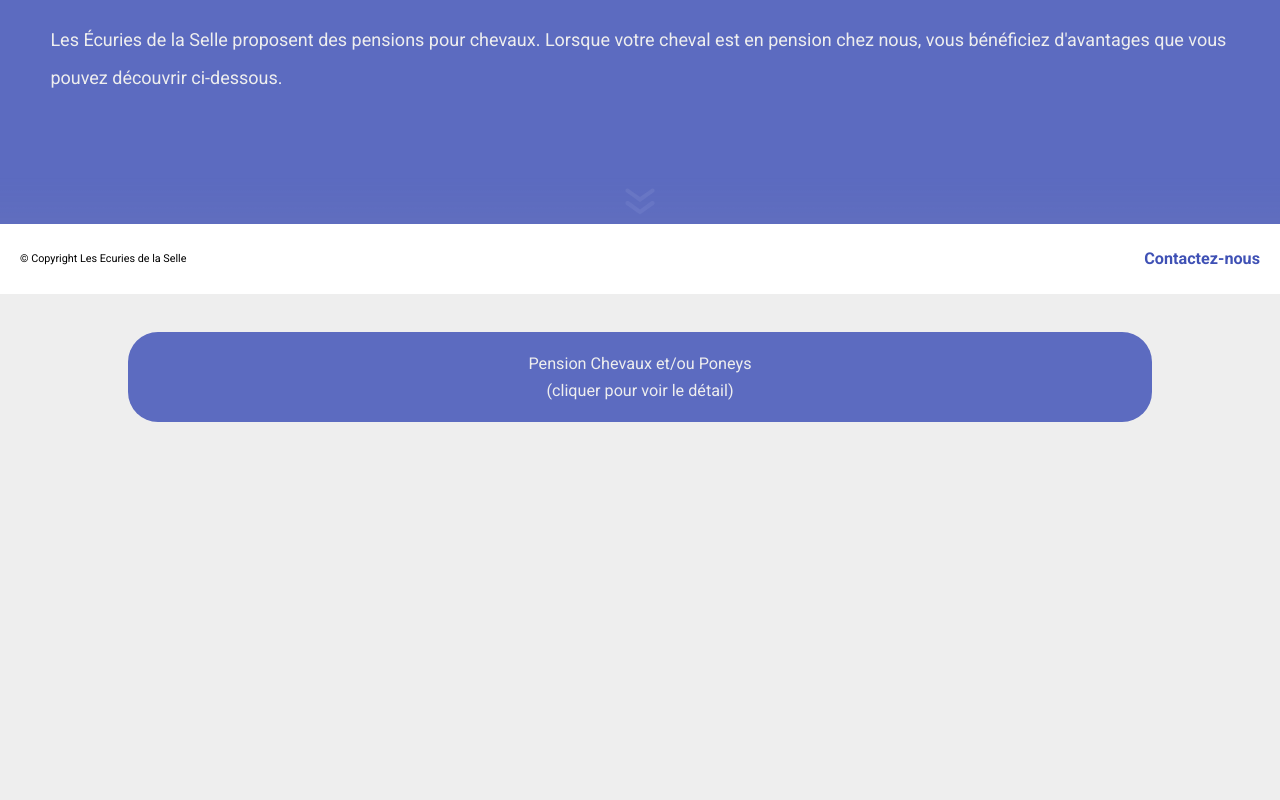
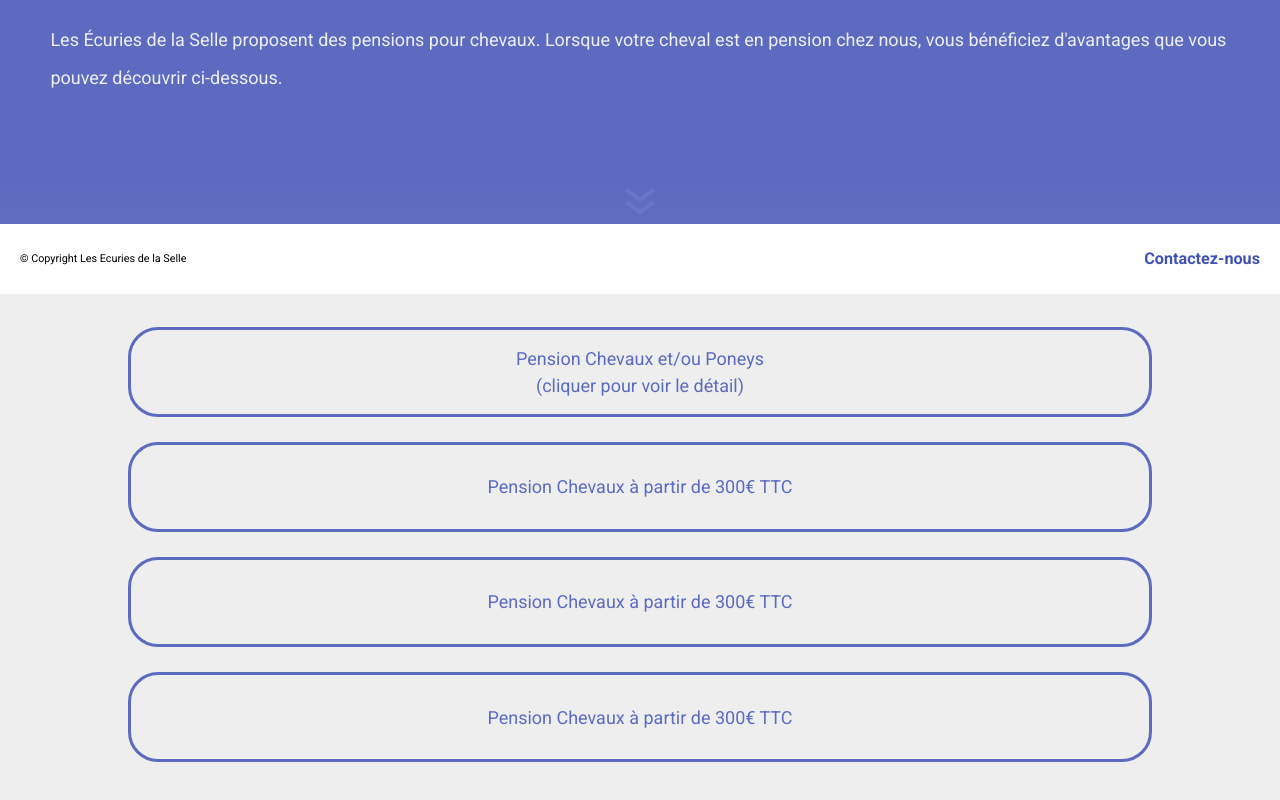
Before and after one commit to GoutteDooo/Site_Ecurie, a React (Vite) app: page /proprietaires in a window 1280 px wide. Shown: the part 506-1306 px from the top of the page. Before the commit the page ends 1016 px from the top, so only its background shows below. Built offline with nearby package versions, Linux system fonts and the light colour scheme.

Commit message:
style(proprios): bubble styled and clickable

```diff
--- a/src/components/Bubble.jsx
+++ b/src/components/Bubble.jsx
@@ -14,14 +14,43 @@ const Bubble = ({
   textColor = "black",
   opacity = 1,
   content = null,
+  clickable = false,
 }) => {
-  const style = {
-    backgroundColor: bgColor,
-    color: textColor,
-    opacity: opacity,
+  const [isHover, setIsHover] = React.useState(false);
+  const style = () => {
+    const defaultStyle = {
+      backgroundColor: bgColor,
+      color: textColor,
+      opacity: opacity,
+      border: `3px solid ${textColor}`,
+    };
+    if (clickable) {
+      if (isHover) {
+        return {
+          backgroundColor: textColor,
+          color: bgColor,
+          cursor: "pointer",
+          transform: "scale(1.05)",
+        };
+      } else {
+        return {
+          ...defaultStyle,
+          cursor: "pointer",
+        };
+      }
+    }
+    return {
+      ...defaultStyle,
+    };
   };
+
   return (
-    <div className="bubble" style={style}>
+    <div
+      className={` bubble ${clickable ? "clickable" : ""}`}
+      style={style()}
+      onMouseEnter={() => setIsHover(true)}
+      onMouseLeave={() => setIsHover(false)}
+    >
       {breakLines(content)}
     </div>
   );
--- a/src/components/proprietaires/Prestations.jsx
+++ b/src/components/proprietaires/Prestations.jsx
@@ -1,6 +1,6 @@
 import React from "react";
 import Bubble from "../Bubble";
-import { MAIN_COLOR, BG_COLOR } from "../../utils/variables";
+import { MAIN_COLOR, BG_COLOR, SECONDARY_COLOR } from "../../utils/variables";
 
 const Prestations = () => {
   // window.scrollTo(0, 0);
@@ -9,30 +9,26 @@ const Prestations = () => {
     <div className="proprietaires__prestations">
       <h1>Nos Prestations</h1>
       <Bubble
-        bgColor={MAIN_COLOR}
-        textColor={BG_COLOR}
+        bgColor={BG_COLOR}
+        textColor={MAIN_COLOR}
         content="Pension Chevaux et/ou Poneys /br (cliquer pour voir le détail)"
+        clickable={true}
       />
-      {/* <Bubble
-        bgColor={MAIN_COLOR}
-        textColor={BG_COLOR}
+      <Bubble
+        bgColor={BG_COLOR}
+        textColor={MAIN_COLOR}
         content="Pension Chevaux à partir de 300€ TTC"
       />
       <Bubble
-        bgColor={MAIN_COLOR}
-        textColor={BG_COLOR}
+        bgColor={BG_COLOR}
+        textColor={MAIN_COLOR}
         content="Pension Chevaux à partir de 300€ TTC"
       />
       <Bubble
-        bgColor={MAIN_COLOR}
-        textColor={BG_COLOR}
+        bgColor={BG_COLOR}
+        textColor={MAIN_COLOR}
         content="Pension Chevaux à partir de 300€ TTC"
       />
-      <Bubble
-        bgColor={MAIN_COLOR}
-        textColor={BG_COLOR}
-        content="Pension Chevaux à partir de 300€ TTC"
-      /> */}
     </div>
   );
 };
--- a/src/styles/components/_bubble.scss
+++ b/src/styles/components/_bubble.scss
@@ -1,14 +1,16 @@
 .bubble {
-  background: red;
   width: 80%;
   height: 90px;
   @include verticalCenter;
   flex-direction: column;
   border-radius: 30px;
-  margin: 1rem auto;
+  margin: 0.7rem auto;
   padding: 1rem;
+  &.clickable {
+    transition: 0.5s;
+  }
   p {
-    font-size: 0.9rem;
+    font-size: 1rem;
     line-height: 1.5rem;
     text-align: center;
   }
```
